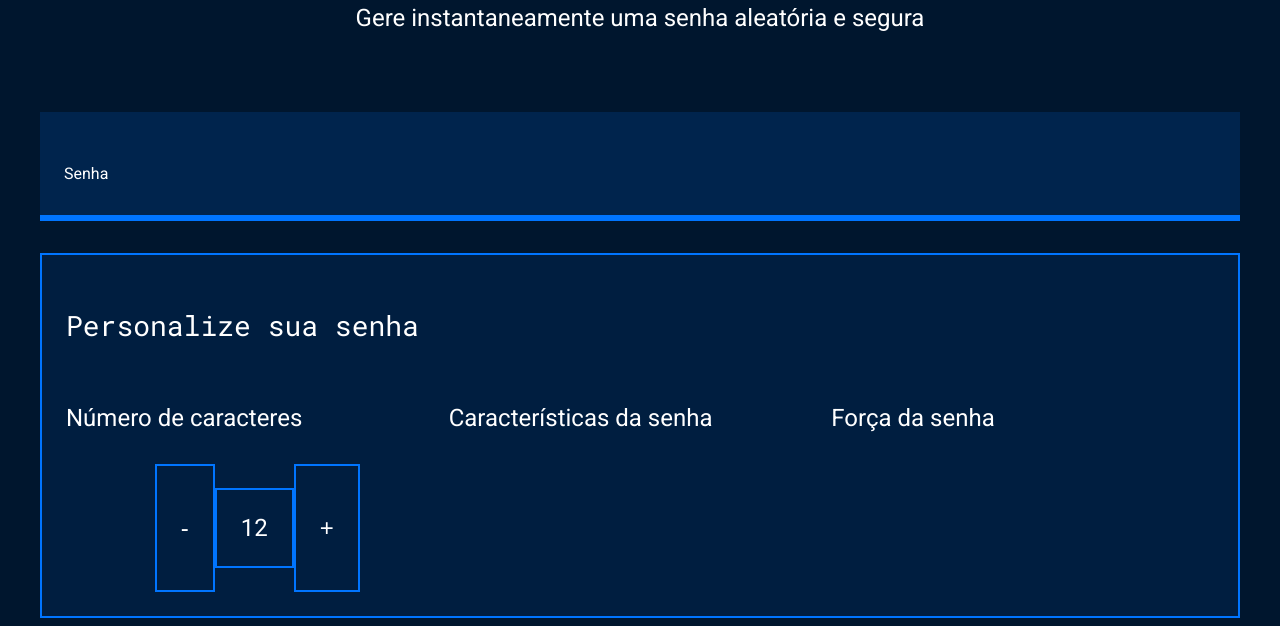
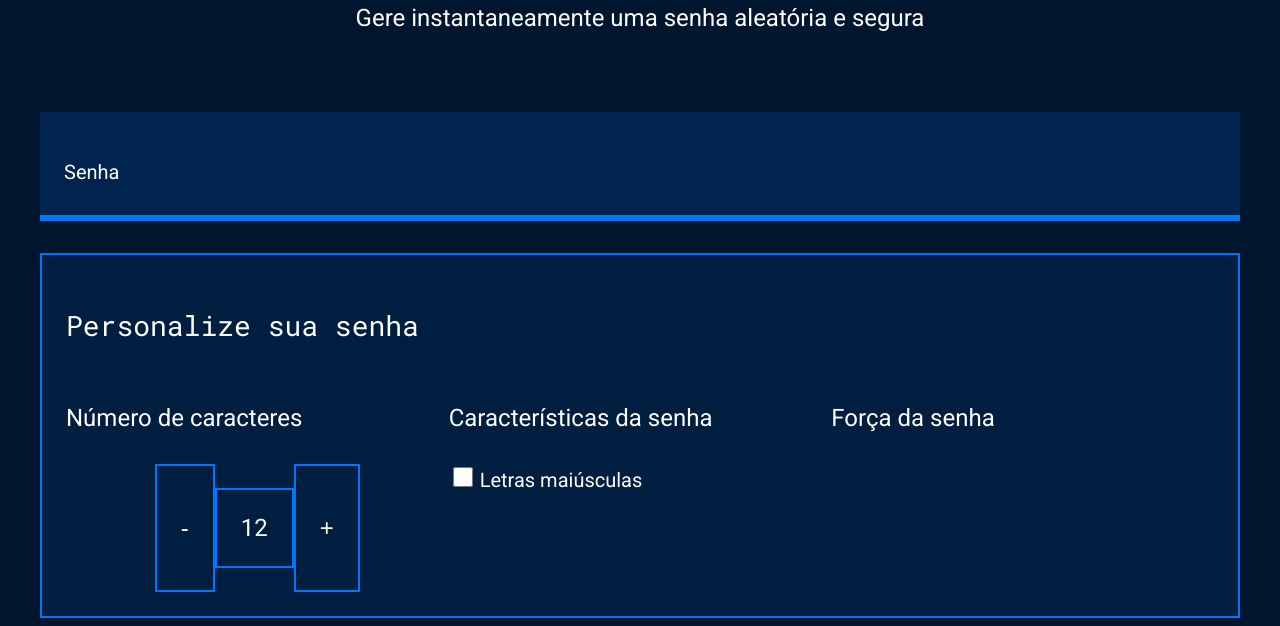
Before and after one commit to amandamachado1/Gerador-Senhas-AmandaMr, a plain HTML site: page index.html in a window 1280 px wide. Shown: the part 214-840 px from the top of the page. Drawn offline with Linux system fonts and the light colour scheme.

Commit message:
aaaaaaaa

```diff
--- a/index.html
+++ b/index.html
@@ -30,10 +30,16 @@
                        <button class="parametro-senha__botao">+</button>
                     </div>
 
-
                 </div>
                 <div class="parametro-senha">
                     <h4 class="parametro-senha__titulo">Características da senha</h4>
+                     <div class="parametro-senha-checkbox">
+                          <input name="maiusculo" type="checkbox" class="checkbox">
+                          <label for="maiusculo">Letras maiúsculas</label>
+
+
+                     </div>
+
                 </div>
                 <div class="parametro-senha">
                     <h4 class="parametro-senha__titulo">Força da senha</h4>
--- a/style.css
+++ b/style.css
@@ -85,33 +85,41 @@ body {
     width: 50%;
     margin: 0 auto;
 }
-
-.parametro-senha-botoes {
+.parametro-senha-botoes{
     display: flex;
     justify-content: center;
 
 }
 
-.parametro-senha__texto {
+.parametro-senha__texto{
     padding: 24px;
     border-top: 2px solid var(--borda);
     border-bottom: 2px solid var(--borda);
     margin: 0;
     font-size: 24px;
 
-}
+ }
 
-.parametro-senha__botao {
+.parametro-senha__botao{
     background-color: var(--fundo-texto);
     color: var(--branco);
     border: 2px solid var(--borda);
     padding: 24px;
     font-size: 24px;
     cursor: pointer;
+ }
 
-}
+ label{
+  font-size: 20px;
 
+ }
 
+  .checkbox{
+  width: 20px;
+  height: 20px;
+  cursor: pointer;
+
+  }
 
 
 
```
